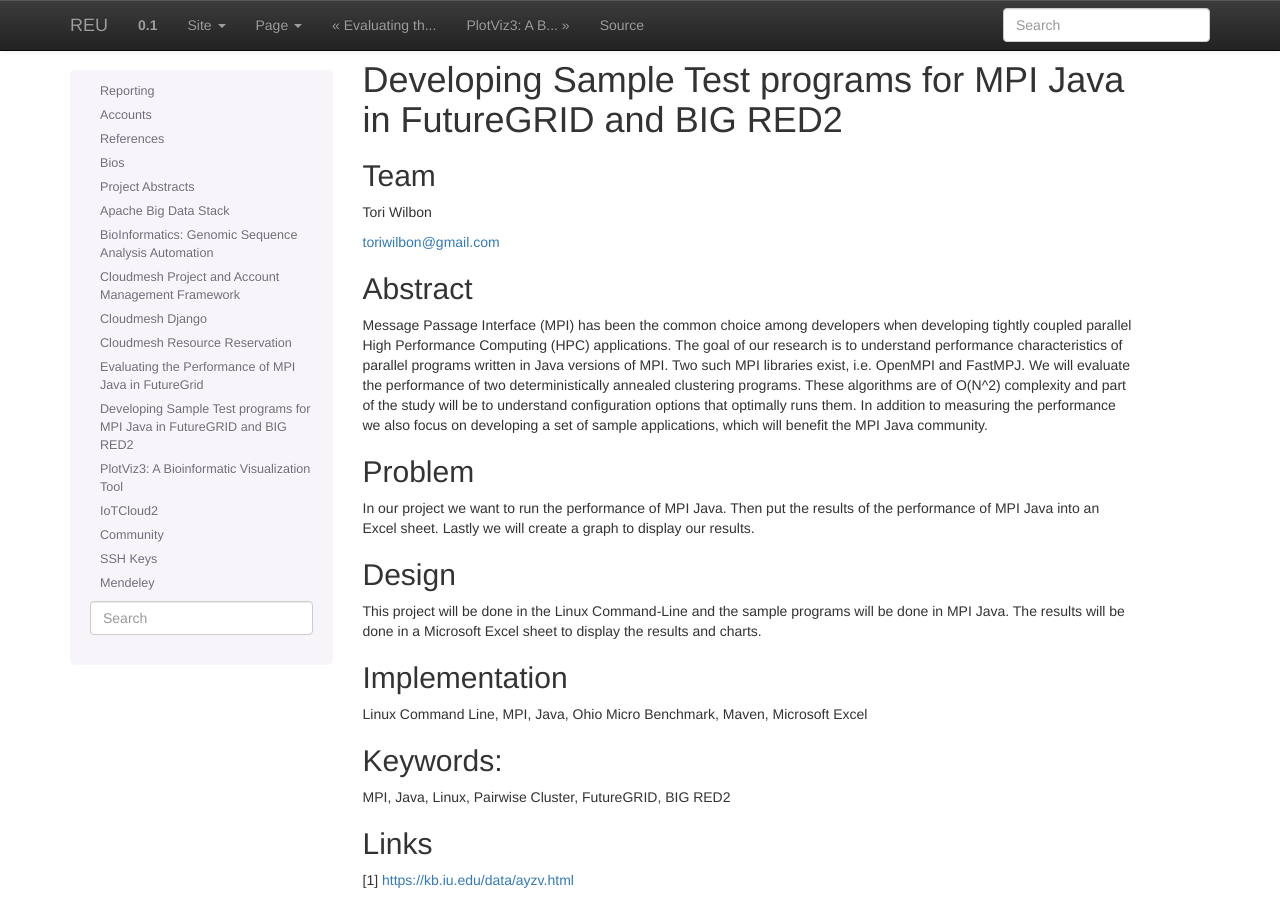
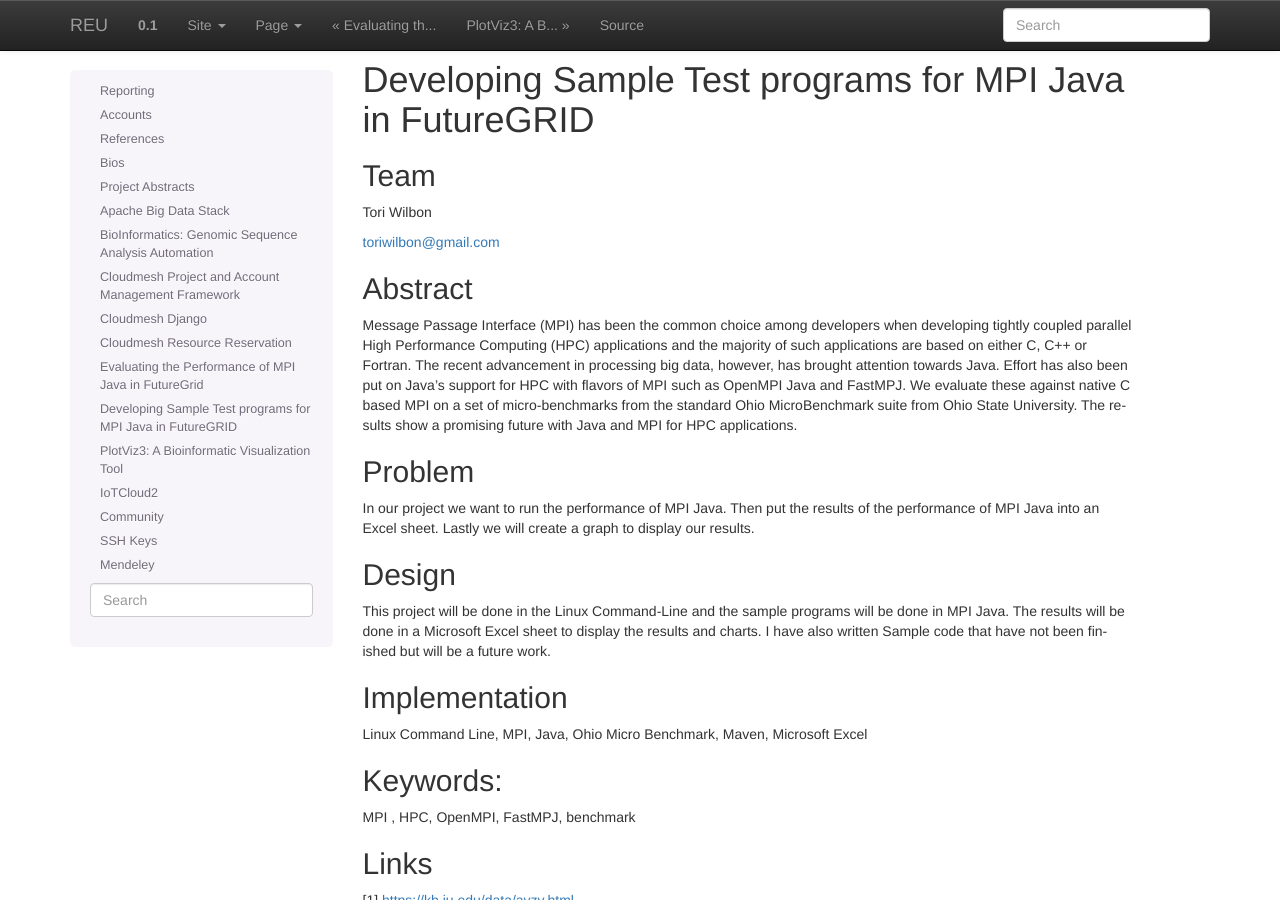
Before and after one commit to cloudmesh-project/reu-2014, a Sphinx documentation site: the page built from doc/source/projects/mpi-java-test.rst, in a window 1280 px wide and 900 px high. Built offline with Sphinx 7.4.7, drawn with Linux system fonts in a browser that asks for light colours.

Commit message:
Update mpi-java-test.rst

```diff
--- a/doc/source/projects/mpi-java-test.rst
+++ b/doc/source/projects/mpi-java-test.rst
@@ -1,4 +1,4 @@
-Developing Sample Test programs for MPI Java in FutureGRID and BIG RED2
+Developing Sample Test programs for MPI Java in FutureGRID
 ======================================================================
 
 Team
@@ -9,18 +9,7 @@
 
 Abstract
 ----------------------------------------------------------------------
-Message Passage Interface (MPI) has been the common choice among
-developers when developing tightly coupled parallel High Performance
-Computing (HPC) applications. The goal of our research is to understand
-performance characteristics of parallel programs written in Java
-versions of MPI. Two such MPI libraries exist, i.e. OpenMPI and FastMPJ.
-We will evaluate the performance of two deterministically annealed
-clustering programs. These algorithms are of O(N^2) complexity and part
-of the study will be to understand configuration options that optimally
-runs them. In addition to measuring the performance we also focus on
-developing a set of sample applications, which will benefit the MPI Java
-community.
-
+Message Passage Interface (MPI) has been the common choice among developers when developing tightly coupled parallel High Performance Computing (HPC) applications and the majority of such applications are based on either C, C++ or Fortran. The recent advancement in processing big data, however, has brought attention towards Java. Effort has also been put on Java's support for HPC with flavors of MPI such as OpenMPI Java and FastMPJ. We evaluate these against native C based MPI on a set of micro-benchmarks from the standard Ohio MicroBenchmark suite from Ohio State University. The results show a promising future with Java and MPI for HPC applications.
 
 Problem
 ----------------------------------------------------------------------
@@ -33,7 +22,9 @@
 ----------------------------------------------------------------------
 This project will be done in the Linux Command-Line and the sample
 programs will be done in MPI Java.  The results will be done in a
-Microsoft Excel sheet to display the results and charts.
+Microsoft Excel sheet to display the results and charts.  I have also
+written Sample code that have not been finished but will be a future
+work.
 
 Implementation
 ----------------------------------------------------------------------
@@ -47,7 +38,7 @@
 
 Keywords:
 -----------------------------------------------------------------------
-MPI, Java, Linux, Pairwise Cluster, FutureGRID, BIG RED2
+MPI , HPC, OpenMPI, FastMPJ, benchmark
 
 
 Links
```
